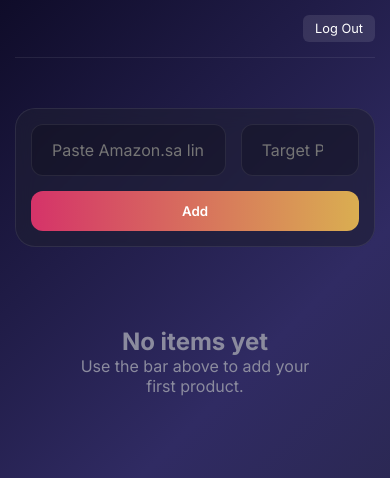
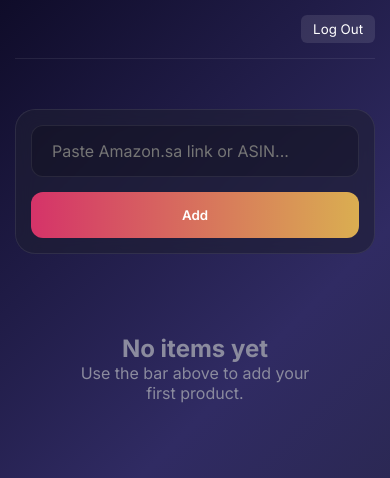
Before and after one commit to ashaari777/amazonsa-track, a Flask app: template templates/index.html in a window 390 px wide. Shown: the top 478 px of the page. Run offline with Flask 3, Linux system fonts and the light colour scheme; the template is opened without the code that fills it, so the values that code supplies are empty; some libraries are stand-ins or nearby versions.

Commit message:
Refactor CSS styles and clean up HTML structure

```diff
--- a/templates/index.html
+++ b/templates/index.html
@@ -121,12 +104,12 @@
         flex: 1;
         background: rgba(0,0,0,0.2);
         border: 1px solid var(--border);
-        padding: 15px 20px; /* Taller input for better touch */
+        padding: 15px 20px;
         border-radius: 12px;
         color: #fff;
         outline: none;
         font-size: 1rem;
-        min-width: 0; /* Fix flexbox shrinking */
+        min-width: 0;
     }
     .search-input:focus { border-color: #daae51; }
 
@@ -226,90 +192,48 @@
             padding-bottom: 15px;
             border-bottom: 1px solid var(--border);
         }
-        .mobile-user { font-weight: 600; font-size: 0.9rem; }
-        .mobile-logout {
-            background: rgba(255,255,255,0.1);
-            color: #fff;
-            border: none;
-            padding: 6px 12px;
-            border-radius: 6px;
-            font-size: 0.8rem;
-            cursor: pointer;
-        }
-
-        /* Fix Search Bar Sizing */
-        .add-panel {
-            flex-direction: column; /* Stack input and button */
-            padding: 15px;
-            gap: 10px;
-        }
-        .search-input { width: 100%; }
-        .btn-glow { width: 100%; padding: 12px; }
-
-        /* Adjust Grid for Mobile */
+        .add-panel { flex-direction: column; padding: 15px; gap: 10px; }
+        .search-input, .btn-glow { width: 100%; }
         .grid { grid-template-columns: 1fr; }
     }
   </style>
 </head>
 <body>
 
-  <!-- Sidebar (Desktop Only) -->
   <div class="sidebar">
-    <!-- User Email at Top (Requested) -->
-    <div class="user-email-top">
-        {{ user["email"] }}
-    </div>
-
-    <a href="#" class="nav-item active">
-        <span>Dashboard</span>
-    </a>
-
+    <div class="user-email-top">{{ user["email"] }}</div>
+    <a href="#" class="nav-item active"><span>Dashboard</span></a>
     {% if is_admin %}
-    <a href="{{ url_for('admin_users') }}" class="nav-item">
-        <span>Admin Users</span>
-    </a>
-    <a href="{{ url_for('admin_items') }}" class="nav-item">
-        <span>Admin Items</span>
-    </a>
+    <a href="{{ url_for('admin_users') }}" class="nav-item"><span>Admin Users</span></a>
+    <a href="{{ url_for('admin_items') }}" class="nav-item"><span>Admin Items</span></a>
     {% endif %}
-
     <div class="spacer"></div>
-
     <form method="post" action="{{ url_for('logout') }}">
         <button type="submit" class="logout-btn-sidebar">Log Out</button>
     </form>
   </div>
 
-  <!-- Main Content -->
   <div class="main">
-    <!-- Mobile Header (Visible only on Mobile) -->
     <div class="mobile-header">
         <div class="mobile-user">{{ user["email"] }}</div>
         <form method="post" action="{{ url_for('logout') }}">
-            <button class="mobile-logout">Log Out</button>
+            <button style="background:rgba(255,255,255,0.1); color:#fff; border:none; padding:6px 12px; border-radius:6px; cursor:pointer;">Log Out</button>
         </form>
     </div>
 
-    <!-- Desktop Header -->
     <div class="header">
-        <div>
-            <h1>Dashboard</h1>
-            <span style="color:var(--text-muted); display:none;">Real-time updates</span> <!-- Hidden subtitle -->
-        </div>
+        <div><h1>Dashboard</h1></div>
         <div class="last-update" style="color:var(--text-muted); font-size:0.85em;">Updated: {{ last_global_update }}</div>
     </div>
-
 
     <!-- Add Item Widget -->
     <div class="add-panel">
         <form method="post" action="{{ url_for('add') }}" style="display:flex; width:100%; gap:15px; align-items:center; flex-wrap:wrap;">
-            <input name="item" class="search-input" placeholder="Paste Amazon.sa link or ASIN..." required style="flex:2;" />
-            <input name="target_price" class="search-input" type="number" step="0.01" placeholder="Target Price (SAR)" style="flex:1;" />
+            <input name="item" class="search-input" placeholder="Paste Amazon.sa link or ASIN..." required />
             <button class="btn-glow" type="submit">Add</button>
         </form>
     </div>
 
-    <!-- Messages -->
     {% with messages = get_flashed_messages(with_categories=true) %}
       {% if messages %}
         {% for cat,msg in messages %}
@@ -334,9 +257,6 @@
                 </a>
                 <div class="price-block">
                     <div class="current-price">{{ it.latest_price_text if it.latest_price_text else "Pending" }}</div>
-        {% if it.target_price %}
-            <div style="font-size:0.8rem; color:#daae51;">Target: {{ it.target_price }}</div>
-        {% endif %}
                     {% if it.latest_discount is not none %}
                         <span class="discount">-{{ it.latest_discount }}%</span>
                     {% endif %}
@@ -395,7 +311,7 @@ function buildChart(canvasId, points) {
       labels: labels,
       datasets: [{
         data: prices,
-        stepped: 'before', // Keepa-style steps
+        stepped: 'before',
         borderColor: '#d53369',
         backgroundColor: gradient,
         borderWidth: 2,
```
Also changed, not shown: other parts of templates/index.html (+23 -65 lines). Lines whose indentation alone changed are shown as unchanged.
